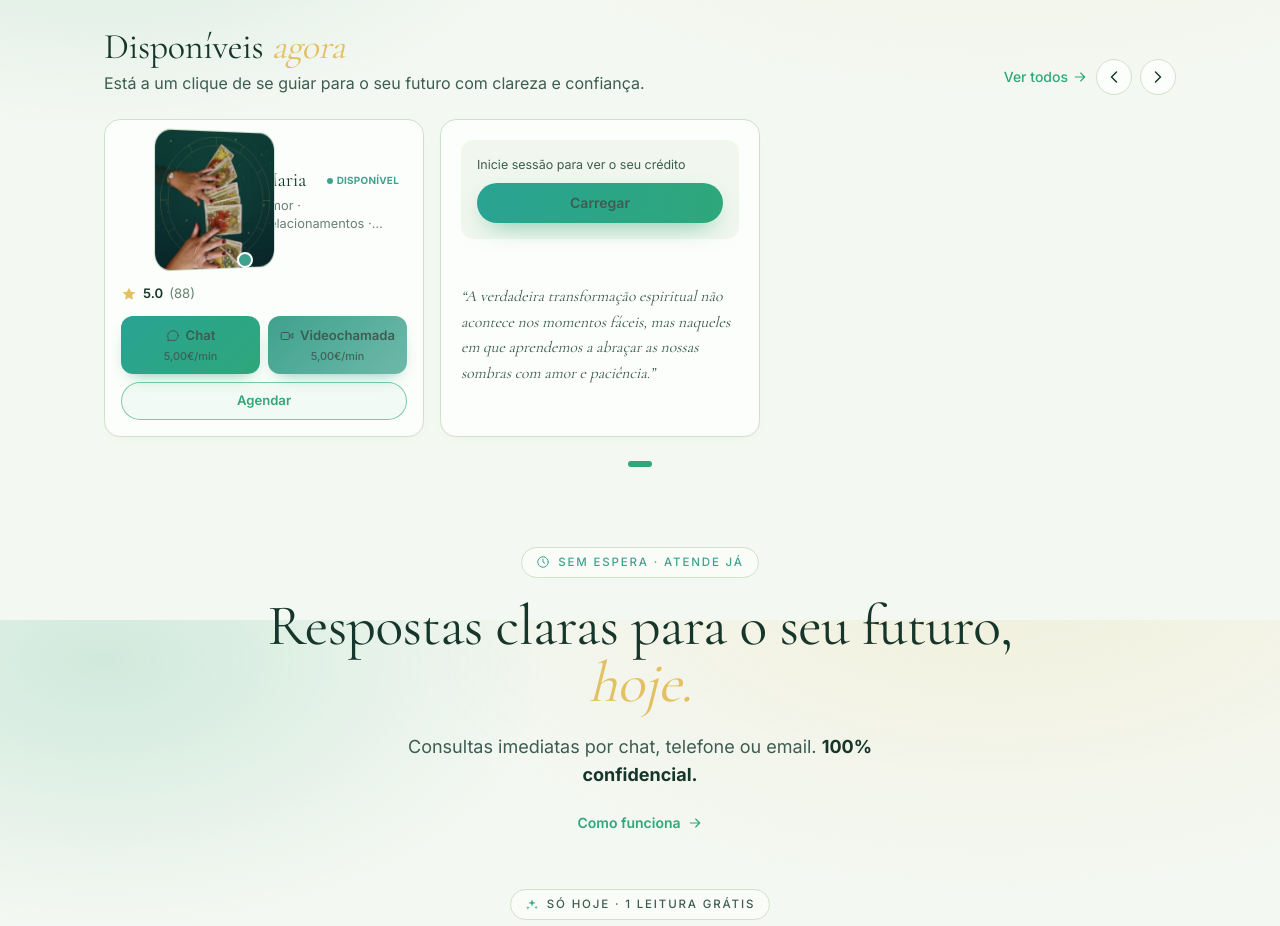
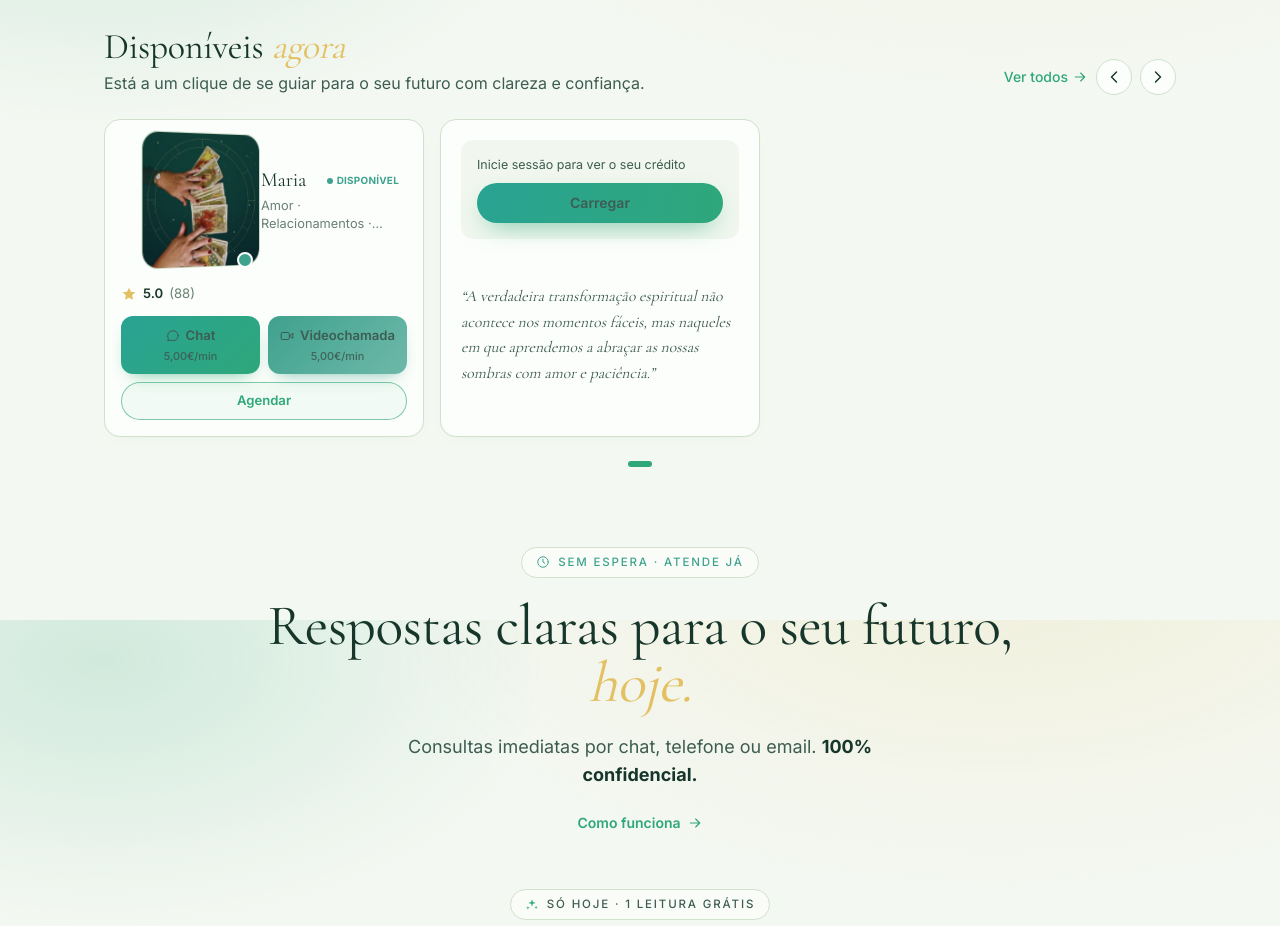
Before and after one commit to Giocha215/tarot-online, a Next.js app: page / in a window 1280 px wide. Shown: the part 980-1906 px from the top of the page. Built offline with nearby package versions, Linux system fonts and the light colour scheme; no server answers.

Commit message:
style(ficha): reduce el hueco entre fotos del carrusel 3D
Usa la apotema del prisma como radio (translateZ) en vez de size/2, así
las caras quedan casi pegadas y no se ve espacio entre foto y foto al girar.

Co-Authored-By: Claude Opus 4.8 <noreply@anthropic.com>

```diff
--- a/src/components/site/rotating-photos.tsx
+++ b/src/components/site/rotating-photos.tsx
@@ -17,7 +17,9 @@ export function RotatingPhotos3D({
 }) {
   const faces = photos.slice(0, 6);
   const n = Math.max(faces.length, 1);
-  const radius = Math.round(size * 0.5);
+  // Radio = apotema del prisma de n caras: así las fotos quedan casi pegadas
+  // (sin hueco visible entre ellas) mientras gira, en vez de separadas.
+  const radius = n < 2 ? 0 : Math.round(size / 2 / Math.tan(Math.PI / n));
 
   return (
     <div className="photo3d-stage" style={{ width: size, height: size }}>
```
